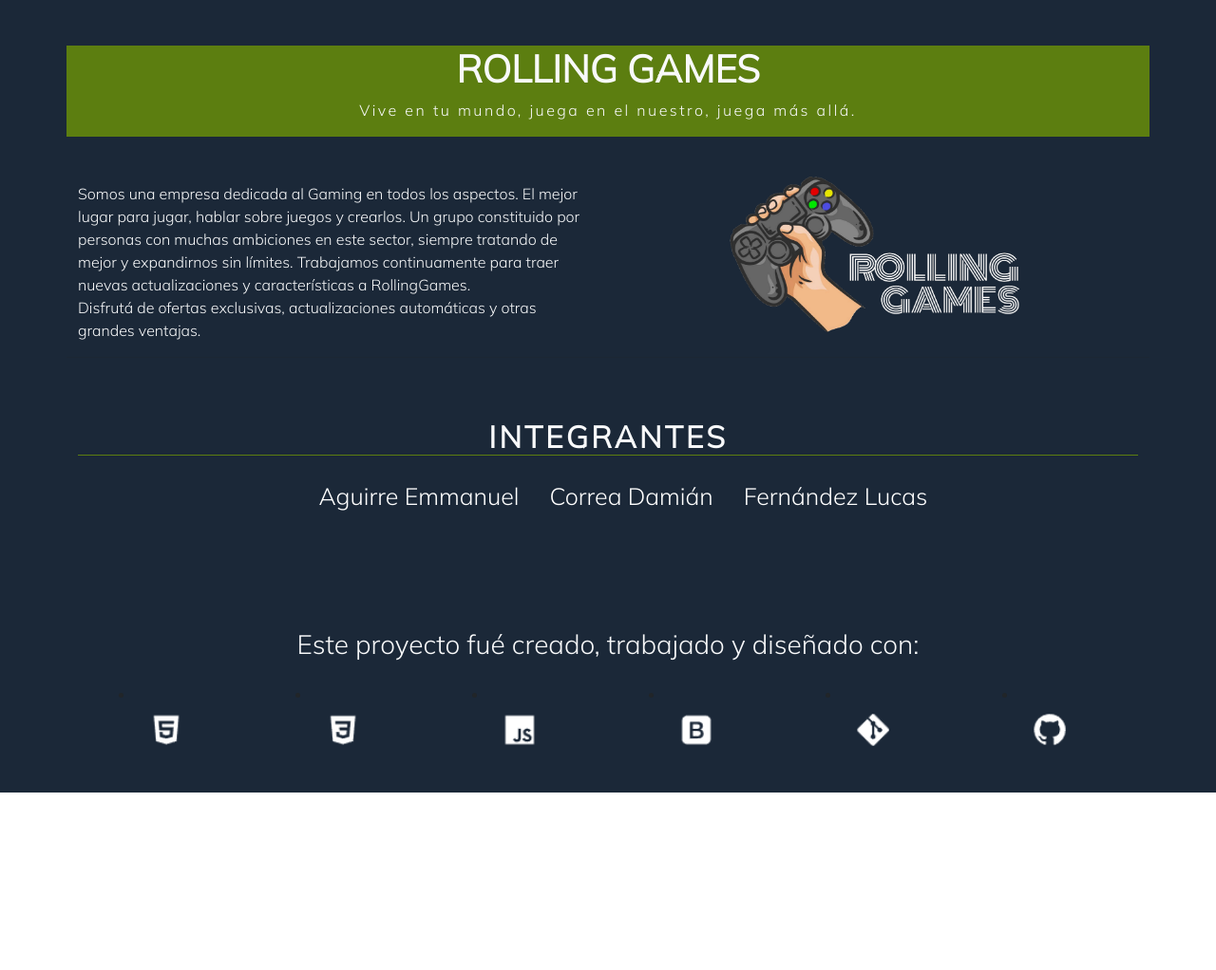
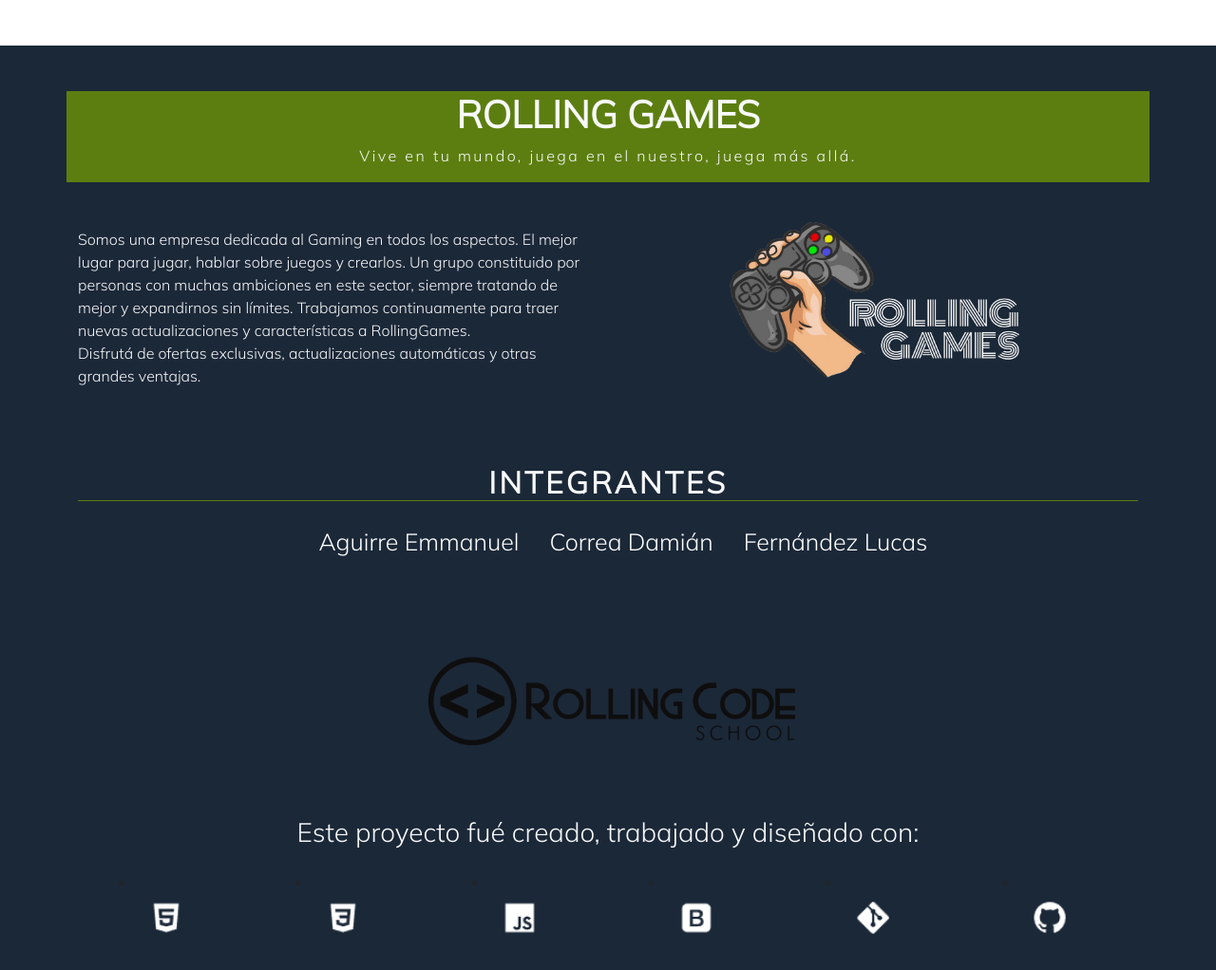
Before and after one commit to CorreaJrr/proyecto-2-js, a plain HTML site: page acercadenosotros.html in a window 1280 px wide. Shown: the whole page at 95% size. Before the commit the page ends 835 px from the top, so only its background shows below. Drawn offline with nearby package versions, Linux system fonts and the light colour scheme.

Commit message:
acercadenos terminado

```diff
--- a/acercadenosotros.html
+++ b/acercadenosotros.html
@@ -8,11 +8,16 @@
   <link rel="icon" type="image/png" sizes="32x32" href="/img/favicon-32x32.png">
   <link href="https://fonts.googleapis.com/css2?family=Mulish:wght@300&display=swap" rel="stylesheet">
   <link href='https://unpkg.com/boxicons@2.1.4/css/boxicons.min.css' rel='stylesheet'>
-    <title>RollingGames</title>
+    <title>Acerca de nosotros</title>
 </head>
 <body>
+
+  <header>
+
+  </header>
+
   <main>
-    <div class="container">
+    <div class="container mt-5">
       <div class="row">
         <div class="col-xs-12 mt-5 justify-content-center align-content-center sobreNos">
           <h1 class="text-center fw-bold text-light">ROLLING GAMES</h1>
@@ -33,6 +38,9 @@
               <li class="integrantes"><a class="integrantes" href="https://www.linkedin.com/in/lucas-fernandez-5ba043269" target="_blank">Fernández Lucas</a></li>
             </ul>
           </div>
+          <div class="d-flex justify-content-center">
+            <img src="./img/logo2.png" alt="Logo Rolling">
+          </div>
           <h3 class="d-flex justify-content-center text-light mt-5">Este proyecto fué creado, trabajado y diseñado con:</h3>
           <div class="d-flex justify-content-around">
             <li class="lenguageIcon"></li>
@@ -45,5 +53,11 @@
       </div>
     </div>
   </main>
+
+  <footer>
+
+  </footer>
+
+
 </body>
 </html>
```
Also changed, not shown: img/logo2.png (added).
